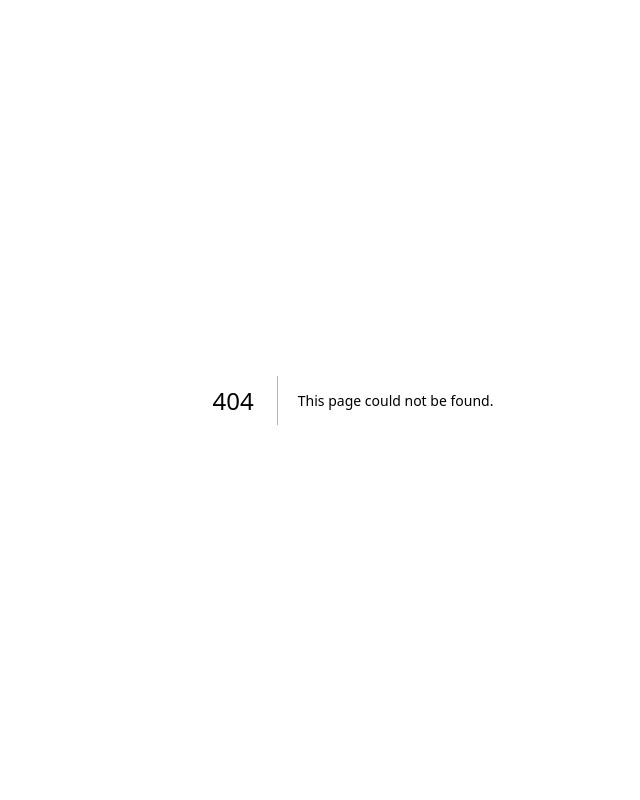
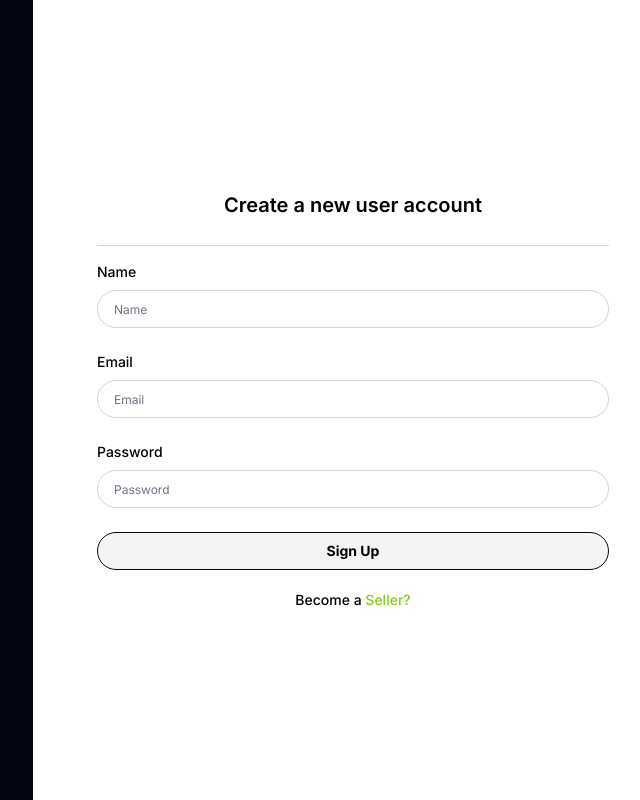
Before and after one commit to eloquent-studio/rendezvous, a Next.js app: page /register in a window 1280 px wide. Before the commit this address had no page. Shown: the whole page, without its empty margins (287-927 px from the left). Built offline with nearby package versions, Linux system fonts and the light colour scheme.

Commit message:
add auth pages and UI

```diff
--- /dev/null
+++ b/src/app/(auth)/layout.tsx
@@ -0,0 +1,7 @@
+import React from 'react'
+
+export default function AuthLayout({children, params: {locale}}: {children: React.ReactNode, params: any}) {
+  return (
+    <div>{children}</div>
+  )
+}
--- /dev/null
+++ b/src/app/(auth)/login/page.tsx
@@ -0,0 +1,9 @@
+import LoginForm from "@/components/auth-forms/login-form";
+
+export default function Login() {
+  return (
+    <div className='h-screen w-screen'>
+      <LoginForm/>
+    </div>
+  )
+}
--- /dev/null
+++ b/src/app/(auth)/register/page.tsx
@@ -0,0 +1,9 @@
+import RegisterForm from "@/components/auth-forms/register-form";
+
+export default function Register() {
+  return (
+    <div className='h-screen w-screen'>
+      <RegisterForm/>
+    </div>
+  )
+}
--- /dev/null
+++ b/src/components/auth-form.tsx
@@ -0,0 +1,75 @@
+"use client";
+
+import Link from "next/link";
+import Button from "./props/button";
+import Input from "./props/input";
+
+
+const AuthForm = () => {
+  return (
+    <div className="flex flex-row justify-center items-center h-full w-screen text-white">
+      <div className="hidden md:flex h-full w-3/12 bg-black p-4">
+      </div>
+      <form
+className="h-full w-full md:w-6/12 py-16 px-8 md:px-16 bg-zinc-900 flex flex-col justify-center">
+        <div className="flex items-center justify-center mb-5">
+          <p className="text-3xl font-medium">
+            Sign up for a new account
+            Sign in to your account
+          </p>
+        </div>
+        <div className="my-4 flex items-center before:mt-0.5 before:flex-1 before:border-t before:border-neutral-300 after:mt-0.5 after:flex-1 after:border-t after:border-neutral-300"></div>
+          <div className="mb-4">
+            <label
+              htmlFor="email"
+              className="block mb-2 text-sm font-medium"
+            >
+              {email}
+            </label>
+
+            <Input
+              placeholder={email}
+              // disabled={}
+              type="email"
+              name="email"
+              id="email"
+              />
+          </div>
+          <div className="mb-8">
+            <label
+              htmlFor="password"
+              className="block mb-2 text-sm font-medium"
+            >
+              {password}
+            </label>
+
+            <Input
+              placeholder={password}
+              // disabled={}
+              type="password"
+              name="password"
+              id="password"
+              />
+          </div>
+          <Button
+            label={registerButtonLabel}
+            secondary
+            fullWidth
+            large
+            />
+          <p className="mb-0 mt-4 pt-1 text-sm font-medium text-center">
+            {registerFooterLabel}
+            <Link
+              href="/login"
+              className="ml-2 text-sky-700 transition duration-150 ease-in-out hover:text-sky-800 focus:text-sky-800 active:text-sky-600 cursor-pointer"
+            >
+              {registerFooterLink}
+            </Link>
+          </p>
+        </form>
+      <div className="hidden md:flex h-screen w-3/12 bg-zinc-900"></div>
+    </div>
+  );
+};
+
+export default AuthForm;
--- /dev/null
+++ b/src/components/auth-forms/login-form.tsx
@@ -0,0 +1,76 @@
+"use client";
+
+import { useState, useCallback } from "react";
+import Input from "../props/input";
+import Button from "../props/button";
+
+const LoginForm = () => {
+
+  const [variant, setVariant] = useState("user");
+
+  const toggleVariant = useCallback(() => {
+    setVariant((currentVariant) =>
+      currentVariant === "user" ? "business" : "user"
+    );
+  }, []);
+
+
+  return (
+    <div className="flex flex-row justify-center items-center h-full w-screen">
+      <div className="hidden md:flex h-full w-3/12 bg-gray-950 p-4"></div>
+      <form className="h-full w-full md:w-6/12 py-16 px-8 md:px-16 flex flex-col justify-center">
+        <div className="flex items-center justify-center mb-2">
+          <p className="text-xl font-semibold">
+            {variant === "user"
+              ? "Sign in to your account"
+              : "Sign in to business account"}
+          </p>
+        </div>
+        <div className="my-4 flex items-center before:mt-0.5 before:flex-1 before:border-t before:border-neutral-300 after:mt-0.5 after:flex-1 after:border-t after:border-neutral-300"></div>
+          <div className="mb-6">
+            <label
+              htmlFor="email"
+              className="block mb-2 text-sm font-medium">
+                Email
+            </label>
+            <Input
+              placeholder="Email"
+              type="email"
+              name="email"
+            />
+          </div>
+          <div className="mb-6">
+            <label
+              htmlFor="email"
+              className="block mb-2 text-sm font-medium">
+                Password
+            </label>
+            <Input
+              placeholder="Password"
+              type="password"
+              name="password"
+            />
+          </div>
+          <div className="text-center">
+          <Button
+            label="Sign In"
+            fullWidth
+            large
+          />
+          {/* onClick={variant === "user" ? userLogin : businessLogin} */}
+          <p className="mb-0 mt-4 pt-1 text-sm font-medium text-center">
+            Sign in as
+            <a
+              onClick={toggleVariant}
+              className="text-lime-500 transition duration-150 ease-in-out hover:text-lime-600 focus:text-lime-600 active:text-lime-700 cursor-pointer">
+                {variant === "user" ? " Seller?" : " User"}
+            </a>
+          </p>
+        </div>
+      </form>
+      <div className="hidden md:flex h-screen w-3/12"></div>
+    </div>
+  );
+};
+
+export default LoginForm;
--- /dev/null
+++ b/src/components/auth-forms/register-form.tsx
@@ -0,0 +1,89 @@
+"use client";
+
+import { useState, useCallback } from "react";
+import Input from "../props/input";
+import Link from "next/link";
+import Button from "../props/button";
+
+const RegisterForm = () => {
+
+  const [variant, setVariant] = useState("user");
+
+  const toggleVariant = useCallback(() => {
+    setVariant((currentVariant) =>
+      currentVariant === "user" ? "business" : "user"
+    );
+  }, []);
+
+
+  return (
+    <div className="flex flex-row justify-center items-center h-full w-screen">
+      <div className="hidden md:flex h-full w-3/12 bg-gray-950 p-4"></div>
+      <form className="h-full w-full md:w-6/12 py-16 px-8 md:px-16 flex flex-col justify-center">
+        <div className="flex items-center justify-center mb-2">
+          <p className="text-xl font-semibold">
+            {variant === "user"
+              ? "Create a new user account"
+              : "Create a new business account"}
+          </p>
+        </div>
+        <div className="my-4 flex items-center before:mt-0.5 before:flex-1 before:border-t before:border-neutral-300 after:mt-0.5 after:flex-1 after:border-t after:border-neutral-300"></div>
+          <div className="mb-6">
+            <label
+              htmlFor="email"
+              className="block mb-2 text-sm font-medium">
+                Name
+            </label>
+            <Input
+              placeholder="Name"
+              type="text"
+              name="name"
+            />
+          </div>
+          <div className="mb-6">
+            <label
+              htmlFor="email"
+              className="block mb-2 text-sm font-medium">
+                Email
+            </label>
+            <Input
+              placeholder="Email"
+              type="email"
+              name="email"
+            />
+          </div>
+          <div className="mb-6">
+            <label
+              htmlFor="email"
+              className="block mb-2 text-sm font-medium">
+                Password
+            </label>
+            <Input
+              placeholder="Password"
+              type="password"
+              name="password"
+            />
+          </div>
+          <div className="text-center">
+          <Button
+            label="Sign Up"
+            fullWidth
+            large
+          />
+          {/* onClick={variant === "user" ? userLogin : businessLogin} */}
+          <p className="mb-0 mt-4 pt-1 text-sm font-medium text-center">
+            Become a
+            <a
+              onClick={toggleVariant}
+              className="text-lime-500 transition duration-150 ease-in-out hover:text-lime-600 focus:text-lime-600 active:text-lime-700 cursor-pointer">
+                {variant === "user" ? " Seller?" : " User"}
+            </a>
+          </p>
+        </div>
+      </form>
+      <div className="hidden md:flex h-screen w-3/12"></div>
+    </div>
+  );
+};
+
+export default RegisterForm;
--- /dev/null
+++ b/src/components/props/button.tsx
@@ -0,0 +1,34 @@
+import React, { ButtonHTMLAttributes, DetailedHTMLProps } from 'react'
+
+interface ButtonProps {
+  label: string
+  secondary?: boolean
+  fullWidth?: boolean
+  disabled?: boolean
+  large?: boolean
+  type?: DetailedHTMLProps<ButtonHTMLAttributes<HTMLButtonElement>, HTMLButtonElement>
+  onClick?: () => void
+}
+
+const Button = ({ label, secondary, fullWidth, large, type, onClick, disabled }: ButtonProps) => {
+  return (
+    <button
+      onClick={onClick}
+      disabled={disabled}
+      type="submit"
+      className={`rounded-full text-center text-semibold transition-all ease-in duration-500 text-sm border border-gray-950
+    ${fullWidth ? 'w-full' : 'w-fit'}
+    ${secondary ? 'bg-transparent' : 'bg-zinc-100'}
+    ${secondary ? 'hover:bg-zinc-100' : 'hover:bg-gray-950'}
+    ${secondary ? 'text-white' : 'text-black'}
+    ${secondary ? 'hover:text-black' : 'hover:text-white'}
+    ${large ? 'font-bold' : 'font-bold'}
+    ${large ? 'px-8' : 'px-4'}
+    ${large ? 'py-2' : 'py-1'}
+    `} >
+      {label}
+    </button>
+  )
+}
+
+export default Button
--- /dev/null
+++ b/src/components/props/input.tsx
@@ -0,0 +1,28 @@
+interface InputProps {
+  placeholder: string
+  value?: string
+  type?: string
+  name?: string
+  id?: string
+  disabled?: boolean,
+  onChange?: (event: React.ChangeEvent<HTMLInputElement>) => void
+  onBlur?: (event: React.ChangeEvent<HTMLInputElement>) => void
+}
+
+const Input = ({placeholder, value, type, disabled, id, name, onChange, onBlur}: InputProps) => {
+  return (
+    <input
+      disabled={disabled}
+      onChange={onChange}
+      value={value}
+      placeholder={placeholder}
+      type={type}
+      onBlur={onBlur}
+      name={name}
+      id={id}
+      className="w-full px-4 py-2 placeholder:text-xs text-sm border border-gray-300 rounded-3xl outline-none transition"
+    />
+  )
+}
+
+export default Input
```
